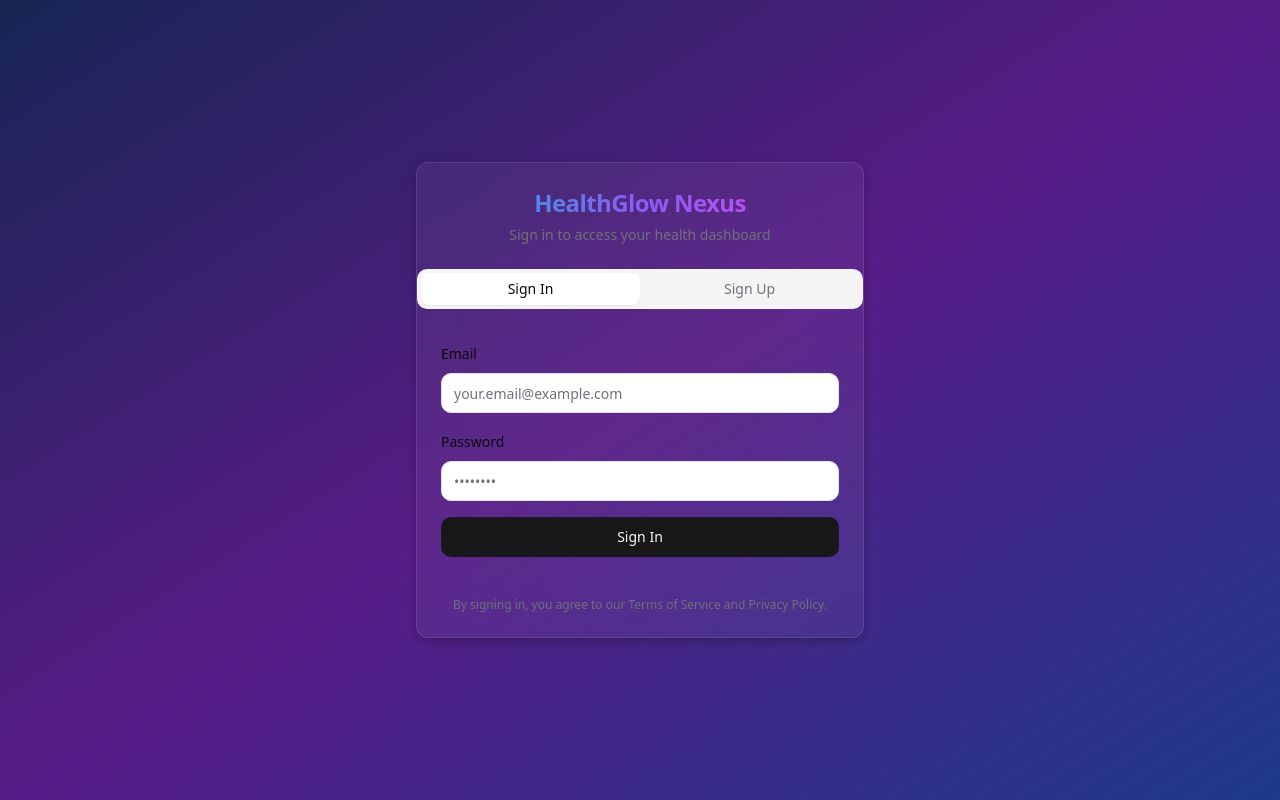
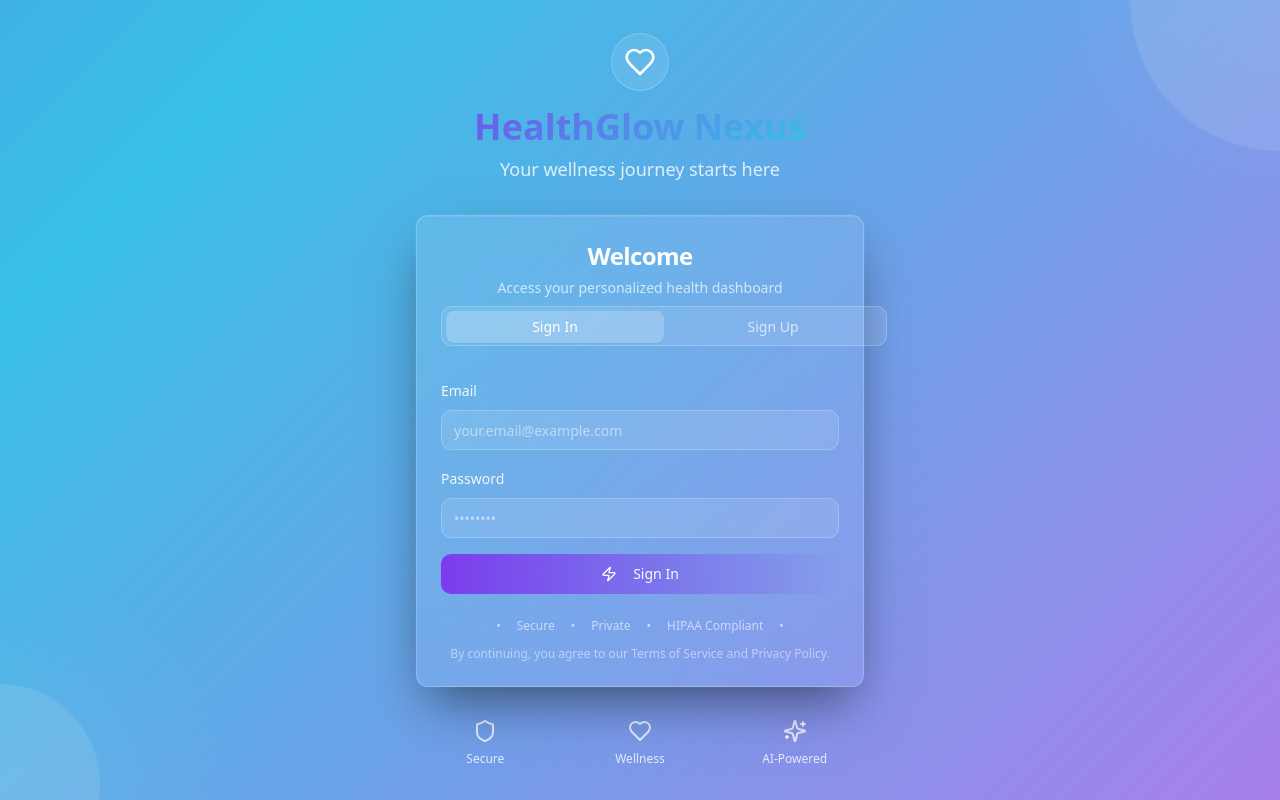
Before and after one commit to SurajNaik1502/nirogi-ai, a React (Vite) app: page /auth in a window 1280 px wide. Built offline with nearby package versions, Linux system fonts and the light colour scheme.

Commit message:
Refactor Auth page
Improve the design and styling of the login and signup page to make it more visually appealing. This includes applying a new color theme and overall design enhancements.

```diff
--- a/src/components/ui/button.tsx
+++ b/src/components/ui/button.tsx
@@ -5,11 +5,11 @@ import { cva, type VariantProps } from "class-variance-authority"
 import { cn } from "@/lib/utils"
 
 const buttonVariants = cva(
-  "inline-flex items-center justify-center gap-2 whitespace-nowrap rounded-md text-sm font-medium ring-offset-background transition-colors focus-visible:outline-none focus-visible:ring-2 focus-visible:ring-ring focus-visible:ring-offset-2 disabled:pointer-events-none disabled:opacity-50 [&_svg]:pointer-events-none [&_svg]:size-4 [&_svg]:shrink-0",
+  "inline-flex items-center justify-center gap-2 whitespace-nowrap rounded-md text-sm font-medium ring-offset-background transition-all duration-300 focus-visible:outline-none focus-visible:ring-2 focus-visible:ring-ring focus-visible:ring-offset-2 disabled:pointer-events-none disabled:opacity-50 [&_svg]:pointer-events-none [&_svg]:size-4 [&_svg]:shrink-0",
   {
     variants: {
       variant: {
-        default: "bg-primary text-primary-foreground hover:bg-primary/90",
+        default: "bg-primary text-primary-foreground hover:bg-primary/90 hover:scale-105 hover:shadow-lg",
         destructive:
           "bg-destructive text-destructive-foreground hover:bg-destructive/90",
         outline:
@@ -18,6 +18,7 @@ const buttonVariants = cva(
           "bg-secondary text-secondary-foreground hover:bg-secondary/80",
         ghost: "hover:bg-accent hover:text-accent-foreground",
         link: "text-primary underline-offset-4 hover:underline",
+        premium: "bg-gradient-to-r from-primary via-health-accent to-health-secondary text-primary-foreground hover:shadow-2xl hover:scale-105 transition-all duration-300",
       },
       size: {
         default: "h-10 px-4 py-2",
--- a/src/index.css
+++ b/src/index.css
@@ -5,37 +5,14 @@
 
 @layer base {
   :root {
-    --background: 0 0% 100%;
-    --foreground: 240 10% 3.9%;
-    --card: 0 0% 100%;
-    --card-foreground: 240 10% 3.9%;
-    --popover: 0 0% 100%;
-    --popover-foreground: 240 10% 3.9%;
-    --primary: 240 5.9% 10%;
-    --primary-foreground: 0 0% 98%;
-    --secondary: 240 4.8% 95.9%;
-    --secondary-foreground: 240 5.9% 10%;
-    --muted: 240 4.8% 95.9%;
-    --muted-foreground: 240 3.8% 46.1%;
-    --accent: 240 4.8% 95.9%;
-    --accent-foreground: 240 5.9% 10%;
-    --destructive: 0 84.2% 60.2%;
-    --destructive-foreground: 0 0% 98%;
-    --border: 240 5.9% 90%;
-    --input: 240 5.9% 90%;
-    --ring: 240 5.9% 10%;
-    --radius: 0.75rem;
-  }
-
-  .dark {
     --background: 240 10% 3.9%;
     --foreground: 0 0% 98%;
     --card: 240 10% 3.9%;
     --card-foreground: 0 0% 98%;
     --popover: 240 10% 3.9%;
     --popover-foreground: 0 0% 98%;
-    --primary: 0 0% 98%;
-    --primary-foreground: 240 5.9% 10%;
+    --primary: 262 83% 58%;
+    --primary-foreground: 210 40% 98%;
     --secondary: 240 3.7% 15.9%;
     --secondary-foreground: 0 0% 98%;
     --muted: 240 3.7% 15.9%;
@@ -46,7 +23,48 @@
     --destructive-foreground: 0 0% 98%;
     --border: 240 3.7% 15.9%;
     --input: 240 3.7% 15.9%;
-    --ring: 240 4.9% 83.9%;
+    --ring: 262 83% 58%;
+    --radius: 0.75rem;
+    --chart-1: 12 76% 61%;
+    --chart-2: 173 58% 39%;
+    --chart-3: 197 37% 24%;
+    --chart-4: 43 74% 66%;
+    --chart-5: 27 87% 67%;
+
+    /* Custom health theme colors */
+    --health-primary: 262 83% 58%;
+    --health-secondary: 193 77% 56%;
+    --health-accent: 300 85% 64%;
+    --health-glow: 262 83% 58%;
+    --health-gradient-start: 262 83% 58%;
+    --health-gradient-end: 193 77% 56%;
+  }
+
+  .dark {
+    --background: 0 0% 3.9%;
+    --foreground: 0 0% 98%;
+    --card: 0 0% 3.9%;
+    --card-foreground: 0 0% 98%;
+    --popover: 0 0% 3.9%;
+    --popover-foreground: 0 0% 98%;
+    --primary: 262 83% 58%;
+    --primary-foreground: 210 40% 98%;
+    --secondary: 240 3.7% 15.9%;
+    --secondary-foreground: 0 0% 98%;
+    --muted: 240 3.7% 15.9%;
+    --muted-foreground: 240 5% 64.9%;
+    --accent: 240 3.7% 15.9%;
+    --accent-foreground: 0 0% 98%;
+    --destructive: 0 62.8% 30.6%;
+    --destructive-foreground: 0 0% 98%;
+    --border: 240 3.7% 15.9%;
+    --input: 240 3.7% 15.9%;
+    --ring: 262 83% 58%;
+    --chart-1: 220 70% 50%;
+    --chart-2: 160 60% 45%;
+    --chart-3: 30 80% 55%;
+    --chart-4: 280 65% 60%;
+    --chart-5: 340 75% 55%;
   }
 }
 
@@ -84,6 +102,63 @@
     @apply backdrop-blur-xl bg-white/5 border border-white/10 shadow-[0_4px_12px_-2px_rgba(0,0,0,0.3)];
   }
 
+  .auth-card {
+    background: linear-gradient(145deg, rgba(255, 255, 255, 0.1), rgba(255, 255, 255, 0.05));
+    backdrop-filter: blur(30px);
+    border: 1px solid rgba(255, 255, 255, 0.2);
+    box-shadow:
+      0 25px 50px -12px rgba(0, 0, 0, 0.5),
+      0 0 0 1px rgba(255, 255, 255, 0.05),
+      inset 0 1px 0 rgba(255, 255, 255, 0.1);
+  }
+
+  .auth-gradient-bg {
+    background: linear-gradient(135deg,
+      hsl(var(--health-primary)) 0%,
+      hsl(var(--health-secondary)) 35%,
+      hsl(var(--health-accent)) 70%,
+      hsl(var(--health-primary)) 100%);
+    background-size: 400% 400%;
+    animation: gradient-shift 8s ease infinite;
+  }
+
+  @keyframes gradient-shift {
+    0% { background-position: 0% 50%; }
+    50% { background-position: 100% 50%; }
+    100% { background-position: 0% 50%; }
+  }
+
+  .floating-elements::before,
+  .floating-elements::after {
+    content: '';
+    position: absolute;
+    border-radius: 50%;
+    background: rgba(255, 255, 255, 0.1);
+    animation: float 6s ease-in-out infinite;
+  }
+
+  .floating-elements::before {
+    width: 300px;
+    height: 300px;
+    top: -150px;
+    right: -150px;
+    animation-delay: 0s;
+  }
+
+  .floating-elements::after {
+    width: 200px;
+    height: 200px;
+    bottom: -100px;
+    left: -100px;
+    animation-delay: 3s;
+  }
+
+  @keyframes float {
+    0%, 100% { transform: translateY(0px) rotate(0deg); }
+    33% { transform: translateY(-20px) rotate(120deg); }
+    66% { transform: translateY(10px) rotate(240deg); }
+  }
+
   .neo-blur {
     @apply backdrop-blur-2xl bg-black/40 border border-white/10;
   }
@@ -93,7 +168,20 @@
   }
 
   .health-gradient {
-    @apply bg-gradient-to-r from-health-blue via-health-purple to-health-pink bg-clip-text text-transparent;
+    background: linear-gradient(135deg,
+      hsl(var(--health-gradient-start)),
+      hsl(var(--health-gradient-end)),
+      hsl(var(--health-accent)));
+    background-clip: text;
+    -webkit-background-clip: text;
+    -webkit-text-fill-color: transparent;
+    background-size: 200% 200%;
+    animation: gradient-text 3s ease infinite;
+  }
+
+  @keyframes gradient-text {
+    0%, 100% { background-position: 0% 50%; }
+    50% { background-position: 100% 50%; }
   }
 
   .glow {
--- a/src/pages/Auth.tsx
+++ b/src/pages/Auth.tsx
@@ -1,4 +1,3 @@
-
 import { useState } from "react";
 import { useAuth } from "@/contexts/AuthContext";
 import { Button } from "@/components/ui/button";
@@ -8,6 +7,7 @@ import { Card, CardContent, CardDescription, CardFooter, CardHeader, CardTitle }
 import { Tabs, TabsContent, TabsList, TabsTrigger } from "@/components/ui/tabs";
 import { useNavigate } from "react-router-dom";
 import { useEffect } from "react";
+import { Heart, Shield, Sparkles, Zap } from "lucide-react";
 
 const Auth = () => {
   const [email, setEmail] = useState("");
@@ -42,7 +42,6 @@ const Auth = () => {
     setIsLoading(true);
     try {
       await signUp(email, password, firstName, lastName);
-      // Don't navigate here because user needs to confirm email
     } catch (error) {
       console.error("Error signing up:", error);
     } finally {
@@ -51,106 +50,206 @@ const Auth = () => {
   };
 
   return (
-    <div className="flex items-center justify-center min-h-screen bg-gradient-to-br from-blue-950 via-purple-900 to-blue-900 p-4">
-      <Card className="w-full max-w-md glass-morphism">
-        <CardHeader className="text-center">
-          <CardTitle className="health-gradient text-2xl font-bold">HealthGlow Nexus</CardTitle>
-          <CardDescription>Sign in to access your health dashboard</CardDescription>
+    <div className="min-h-screen auth-gradient-bg floating-elements relative overflow-hidden">
+      {/* Background decorative elements */}
+      <div className="absolute inset-0 overflow-hidden pointer-events-none">
+        <div className="absolute -top-40 -right-40 w-80 h-80 rounded-full bg-white/5 blur-3xl"></div>
+        <div className="absolute -bottom-40 -left-40 w-80 h-80 rounded-full bg-white/5 blur-3xl"></div>
+        <div className="absolute top-1/2 left-1/2 transform -translate-x-1/2 -translate-y-1/2 w-96 h-96 rounded-full bg-white/3 blur-3xl"></div>
+      </div>
+
+      <div className="flex items-center justify-center min-h-screen p-4 relative z-10">
+        <div className="w-full max-w-md">
+          {/* Header with logo and tagline */}
+          <div className="text-center mb-8">
+            <div className="flex items-center justify-center mb-4">
+              <div className="p-3 rounded-full bg-white/10 backdrop-blur-sm border border-white/20">
+                <Heart className="w-8 h-8 text-white" />
+              </div>
+            </div>
+            <h1 className="health-gradient text-4xl font-bold mb-2">HealthGlow Nexus</h1>
+            <p className="text-white/80 text-lg">Your wellness journey starts here</p>
+          </div>
+
+          {/* Main auth card */}
+          <Card className="auth-card border-0">
+            <CardHeader className="text-center pb-2">
+              <CardTitle className="text-white text-2xl font-bold">Welcome</CardTitle>
+              <CardDescription className="text-white/70">
+                Access your personalized health dashboard
+              </CardDescription>
             </CardHeader>
-        <Tabs defaultValue="signin">
-          <TabsList className="grid w-full grid-cols-2">
-            <TabsTrigger value="signin">Sign In</TabsTrigger>
-            <TabsTrigger value="signup">Sign Up</TabsTrigger>
+
+            <Tabs defaultValue="signin" className="w-full">
+              <TabsList className="grid w-full grid-cols-2 mx-6 bg-white/10 border border-white/20">
+                <TabsTrigger
+                  value="signin"
+                  className="data-[state=active]:bg-white/20 data-[state=active]:text-white text-white/70"
+                >
+                  Sign In
+                </TabsTrigger>
+                <TabsTrigger
+                  value="signup"
+                  className="data-[state=active]:bg-white/20 data-[state=active]:text-white text-white/70"
+                >
+                  Sign Up
+                </TabsTrigger>
               </TabsList>
+
               <CardContent className="p-6">
-            <TabsContent value="signin">
+                <TabsContent value="signin" className="space-y-4">
                   <form onSubmit={handleSignIn} className="space-y-4">
                     <div className="space-y-2">
-                  <Label htmlFor="email">Email</Label>
+                      <Label htmlFor="email" className="text-white/90">Email</Label>
                       <Input
                         id="email"
                         type="email"
                         value={email}
                         onChange={(e) => setEmail(e.target.value)}
                         placeholder="your.email@example.com"
+                        className="bg-white/10 border-white/20 text-white placeholder:text-white/50 focus:border-white/40"
                         required
                       />
                     </div>
                     <div className="space-y-2">
-                  <Label htmlFor="password">Password</Label>
+                      <Label htmlFor="password" className="text-white/90">Password</Label>
                       <Input
                         id="password"
                         type="password"
                         value={password}
                         onChange={(e) => setPassword(e.target.value)}
                         placeholder="••••••••"
+                        className="bg-white/10 border-white/20 text-white placeholder:text-white/50 focus:border-white/40"
                         required
                       />
                     </div>
-                <Button type="submit" className="w-full" disabled={isLoading}>
-                  {isLoading ? "Signing In..." : "Sign In"}
+                    <Button
+                      type="submit"
+                      variant="premium"
+                      className="w-full mt-6"
+                      disabled={isLoading}
+                    >
+                      {isLoading ? (
+                        <>
+                          <Sparkles className="w-4 h-4 mr-2 animate-spin" />
+                          Signing In...
+                        </>
+                      ) : (
+                        <>
+                          <Zap className="w-4 h-4 mr-2" />
+                          Sign In
+                        </>
+                      )}
                     </Button>
                   </form>
                 </TabsContent>
-            <TabsContent value="signup">
+
+                <TabsContent value="signup" className="space-y-4">
                   <form onSubmit={handleSignUp} className="space-y-4">
                     <div className="grid grid-cols-2 gap-4">
                       <div className="space-y-2">
-                    <Label htmlFor="firstName">First Name</Label>
+                        <Label htmlFor="firstName" className="text-white/90">First Name</Label>
                         <Input
                           id="firstName"
                           value={firstName}
                           onChange={(e) => setFirstName(e.target.value)}
                           placeholder="John"
+                          className="bg-white/10 border-white/20 text-white placeholder:text-white/50 focus:border-white/40"
                           required
                         />
                       </div>
                       <div className="space-y-2">
-                    <Label htmlFor="lastName">Last Name</Label>
+                        <Label htmlFor="lastName" className="text-white/90">Last Name</Label>
                         <Input
                           id="lastName"
                           value={lastName}
                           onChange={(e) => setLastName(e.target.value)}
                           placeholder="Doe"
+                          className="bg-white/10 border-white/20 text-white placeholder:text-white/50 focus:border-white/40"
                           required
                         />
                       </div>
                     </div>
                     <div className="space-y-2">
-                  <Label htmlFor="email">Email</Label>
+                      <Label htmlFor="email" className="text-white/90">Email</Label>
                       <Input
                         id="email"
                         type="email"
                         value={email}
                         onChange={(e) => setEmail(e.target.value)}
                         placeholder="your.email@example.com"
+                        className="bg-white/10 border-white/20 text-white placeholder:text-white/50 focus:border-white/40"
                         required
                       />
                     </div>
                     <div className="space-y-2">
-                  <Label htmlFor="password">Password</Label>
+                      <Label htmlFor="password" className="text-white/90">Password</Label>
                       <Input
                         id="password"
                         type="password"
                         value={password}
                         onChange={(e) => setPassword(e.target.value)}
                         placeholder="••••••••"
+                        className="bg-white/10 border-white/20 text-white placeholder:text-white/50 focus:border-white/40"
                         required
                       />
                     </div>
-                <Button type="submit" className="w-full" disabled={isLoading}>
-                  {isLoading ? "Creating Account..." : "Create Account"}
+                    <Button
+                      type="submit"
+                      variant="premium"
+                      className="w-full mt-6"
+                      disabled={isLoading}
+                    >
+                      {isLoading ? (
+                        <>
+                          <Sparkles className="w-4 h-4 mr-2 animate-spin" />
+                          Creating Account...
+                        </>
+                      ) : (
+                        <>
+                          <Shield className="w-4 h-4 mr-2" />
+                          Create Account
+                        </>
+                      )}
                     </Button>
                   </form>
                 </TabsContent>
               </CardContent>
             </Tabs>
-        <CardFooter className="flex flex-col">
-          <p className="text-xs text-center text-muted-foreground mt-4">
-            By signing in, you agree to our Terms of Service and Privacy Policy.
+
+            <CardFooter className="flex flex-col pb-6">
+              <div className="flex items-center justify-center space-x-4 text-white/60 text-xs">
+                <span>•</span>
+                <span>Secure</span>
+                <span>•</span>
+                <span>Private</span>
+                <span>•</span>
+                <span>HIPAA Compliant</span>
+                <span>•</span>
+              </div>
+              <p className="text-xs text-center text-white/50 mt-3">
+                By continuing, you agree to our Terms of Service and Privacy Policy.
               </p>
             </CardFooter>
           </Card>
+
+          {/* Bottom features */}
+          <div className="mt-8 grid grid-cols-3 gap-4 text-center">
+            <div className="text-white/80">
+              <Shield className="w-6 h-6 mx-auto mb-2" />
+              <p className="text-xs">Secure</p>
+            </div>
+            <div className="text-white/80">
+              <Heart className="w-6 h-6 mx-auto mb-2" />
+              <p className="text-xs">Wellness</p>
+            </div>
+            <div className="text-white/80">
+              <Sparkles className="w-6 h-6 mx-auto mb-2" />
+              <p className="text-xs">AI-Powered</p>
+            </div>
+          </div>
+        </div>
+      </div>
     </div>
   );
 };
```
Lines whose indentation alone changed are shown as unchanged.
